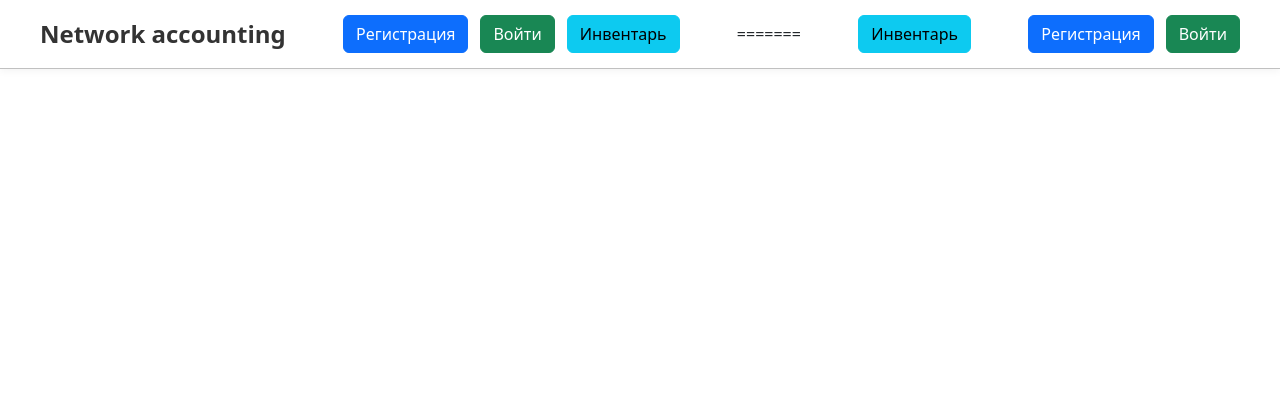
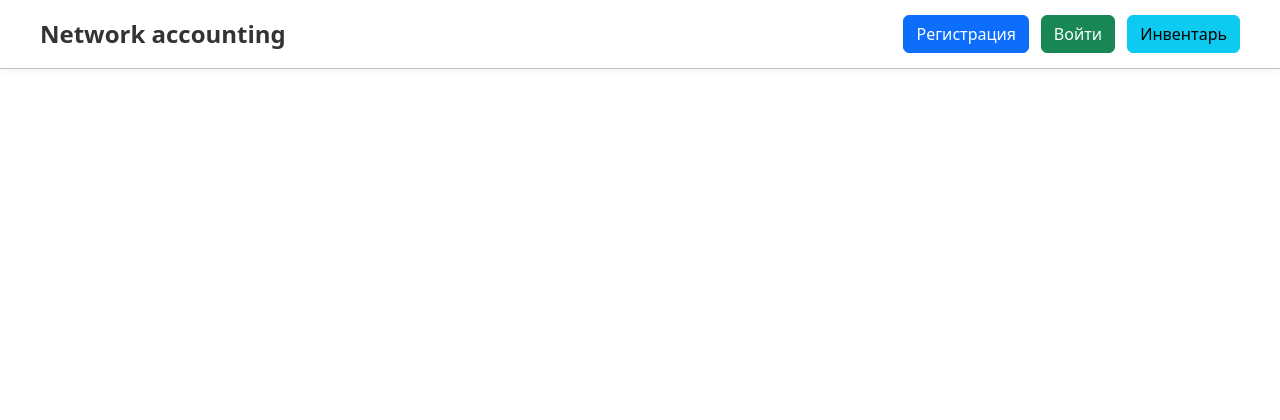
Before and after one commit to 0DoubleDare/network-accounting, a PHP site: page / in a window 1280 px wide. Shown: the top 420 px of the page. Run offline with PHP 8.4, Linux system fonts and the light colour scheme.

Commit message:
Убрал лишнее в header.php

```diff
--- a/app/includes/header.php
+++ b/app/includes/header.php
@@ -27,7 +27,6 @@ if (session_status() === PHP_SESSION_NONE) {
         <a href="<?= $web_root ?>public/index.php" class="site-logo">
             <h1 class="logo-title">Network accounting</h1>
         </a>
-
 <nav style="display: flex; gap: 12px; align-items: center">
     <?php if (isset($_SESSION['user_info']) && !empty($_SESSION['user_info'])): ?>
         <span class=""><?php echo htmlspecialchars($_SESSION['user_info']['login'] ?? ''); ?></span>
@@ -38,17 +37,6 @@ if (session_status() === PHP_SESSION_NONE) {
         <a href="<?= $web_root ?>controllers/inventorycontroller.php?action=index"><button type="button" class="btn btn-info">Инвентарь</button></a>
     <?php endif; ?>
 </nav>
-=======
-        <a href="<?= $web_root ?>controllers/inventorycontroller.php?action=index"><button type="button" class="btn btn-info">Инвентарь</button></a>
-        <nav style="display: flex; gap: 12px; align-items: center">
-            <?php if (isset($_SESSION['user_info']) && !empty($_SESSION['user_info'])): ?>
-                <span class=""><?php echo htmlspecialchars($_SESSION['user_info']['login'] ?? ''); ?></span>
-                <a href="<?= $web_root ?>controllers/logout.php"><button type="button" class="btn btn-danger">Выйти</button></a>
-            <?php else: ?>
-                <a href="<?= $web_root ?>app/view/registration.php"><button type="button" class="btn btn-primary">Регистрация</button></a>
-                <a href="<?= $web_root ?>app/view/login.php"><button type="button" class="btn btn-success">Войти</button></a>
-            <?php endif; ?>
-        </nav>
     </div>
 </header>
 <main class="content">
```
